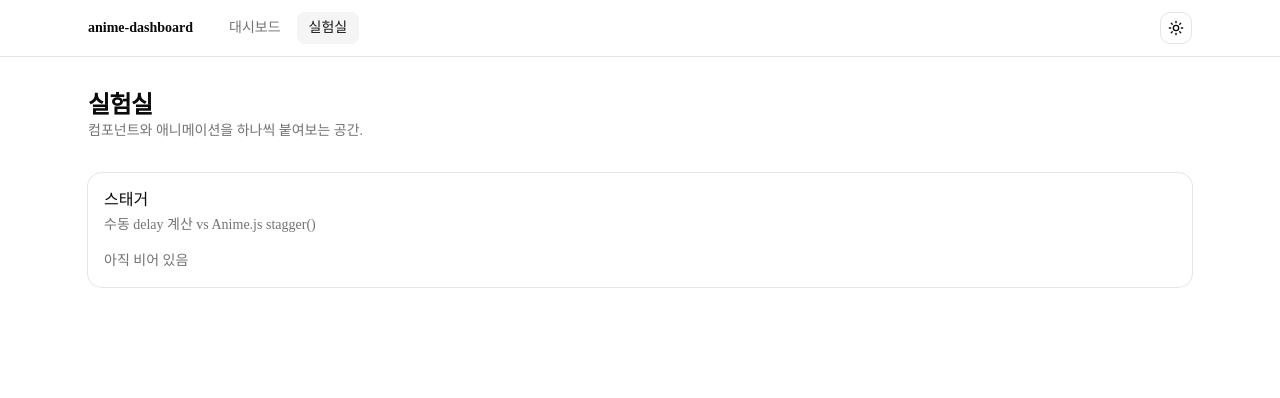
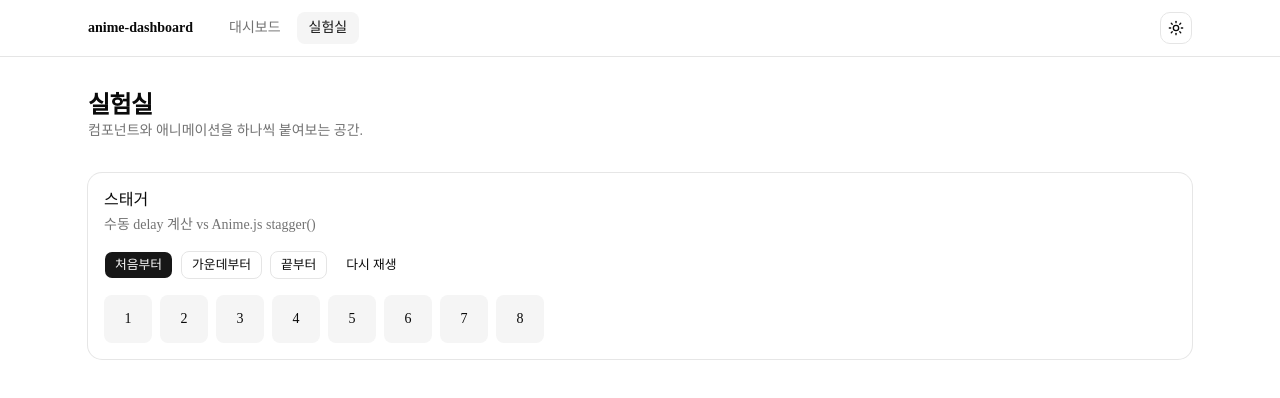
Before and after one commit to younhwan0103/anime-dashboard, a Next.js app: page /lab in a window 1280 px wide. Shown: the top 398 px of the page. Built offline with nearby package versions, Linux system fonts and the light colour scheme.

Commit message:
feat: 실험실- 스태거(Stagger)

```diff
--- a/app/lab/page.tsx
+++ b/app/lab/page.tsx
@@ -7,6 +7,7 @@ import {
   CardHeader,
   CardTitle,
 } from "@/components/ui/card";
+import { StaggerDemo } from "./stagger-demo";
 
 export const metadata: Metadata = {
   title: "실험실 | 애니메이션 대시보드",
@@ -30,7 +31,7 @@ export default function LabPage() {
             title="스태거"
             description="수동 delay 계산 vs Anime.js stagger()"
           >
-            {/* 여기에 실험을 붙인다 */}
+            <StaggerDemo />
           </LabSection>
         </div>
       </div>
--- /dev/null
+++ b/app/lab/stagger-demo.tsx
@@ -0,0 +1,80 @@
+"use client";
+
+import { useEffect, useRef, useState } from "react";
+import { animate, stagger } from "animejs";
+import { Button } from "@/components/ui/button";
+
+const BOX_COUNT = 8;
+
+const MODES = [
+  { key: "first", label: "처음부터", from: 0 },
+  { key: "center", label: "가운데부터", from: "center" },
+  { key: "last", label: "끝부터", from: "last" },
+] as const;
+
+export function StaggerDemo() {
+  const containerRef = useRef<HTMLDivElement>(null);
+  const [mode, setMode] = useState<(typeof MODES)[number]>(MODES[0]);
+  // 같은 모드를 다시 눌러도 재생되도록 하는 카운터.
+  // 값이 실제로 바뀌어야 useEffect가 다시 돈다.
+  const [runId, setRunId] = useState(0);
+
+  useEffect(() => {
+    const el = containerRef.current;
+    if (!el) return;
+
+    // 셀렉터 대신 자식 요소를 직접 잡는다. 클래스·속성 변경에 영향받지 않는다.
+    const targets = Array.from(el.children);
+    if (targets.length === 0) return;
+
+    const anim = animate(targets, {
+      opacity: [0, 1],
+      scale: [0.6, 1],
+      y: [20, 0],
+      duration: 600,
+      ease: "outBack",
+      delay: stagger(80, { from: mode.from }),
+    });
+
+    return () => {
+      anim.pause();
+    };
+  }, [mode, runId]);
+
+  function play(next: (typeof MODES)[number]) {
+    setMode(next);
+    setRunId((n) => n + 1); // 같은 모드여도 재생
+  }
+
+  return (
+    <div className="space-y-4">
+      <div className="flex flex-wrap gap-2">
+        {MODES.map((m) => (
+          <Button
+            key={m.key}
+            size="sm"
+            variant={m.key === mode.key ? "default" : "outline"}
+            onClick={() => play(m)}
+          >
+            {m.label}
+          </Button>
+        ))}
+        <Button size="sm" variant="ghost" onClick={() => play(mode)}>
+          다시 재생
+        </Button>
+      </div>
+
+      <div ref={containerRef} className="flex flex-wrap gap-2">
+        {Array.from({ length: BOX_COUNT }, (_, i) => (
+          <div
+            key={i}
+            style={{ opacity: 0 }}
+            className="flex size-12 items-center justify-center rounded-md bg-secondary text-sm font-medium tabular-nums"
+          >
+            {i + 1}
+          </div>
+        ))}
+      </div>
+    </div>
+  );
+}
--- a/app/page.tsx
+++ b/app/page.tsx
@@ -14,8 +14,6 @@ import {
   VisitorsSection,
   VisitorsSectionSkeleton,
 } from "@/components/visitors-section";
-import { ThemeToggle } from "@/components/theme-toggle";
-import { ClientOnly } from "@/components/client-only";
 import { ErrorBoundary } from "@/components/error-boundary";
 import { SectionError } from "@/components/section-error";
 
--- a/components/site-header.tsx
+++ b/components/site-header.tsx
@@ -3,8 +3,8 @@
 import Link from "next/link";
 import { usePathname } from "next/navigation";
 import { cn } from "@/lib/utils";
-import { ClientOnly } from "./client-only";
-import { ThemeToggle } from "./theme-toggle";
+import { ClientOnly } from "@/components/client-only";
+import { ThemeToggle } from "@/components/theme-toggle";
 
 const NAV = [
   { href: "/", label: "대시보드" },
```
